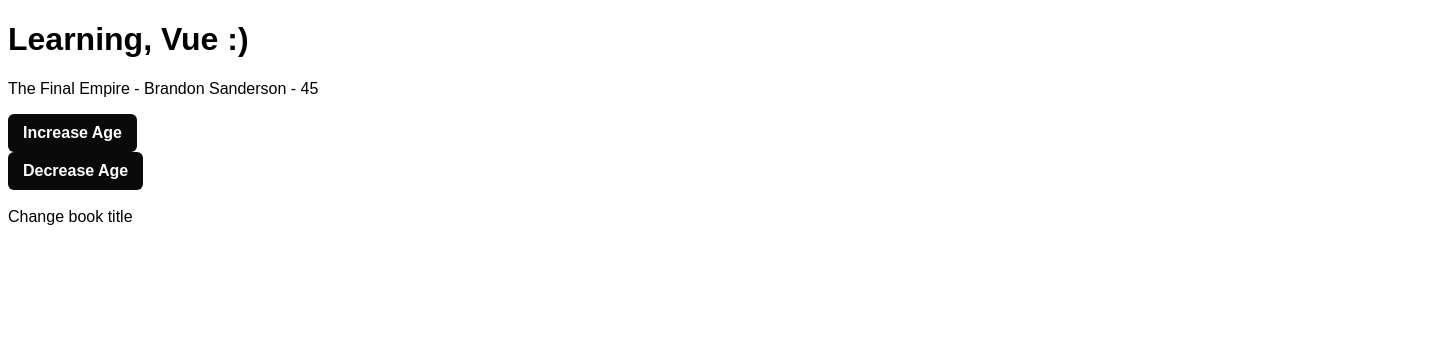
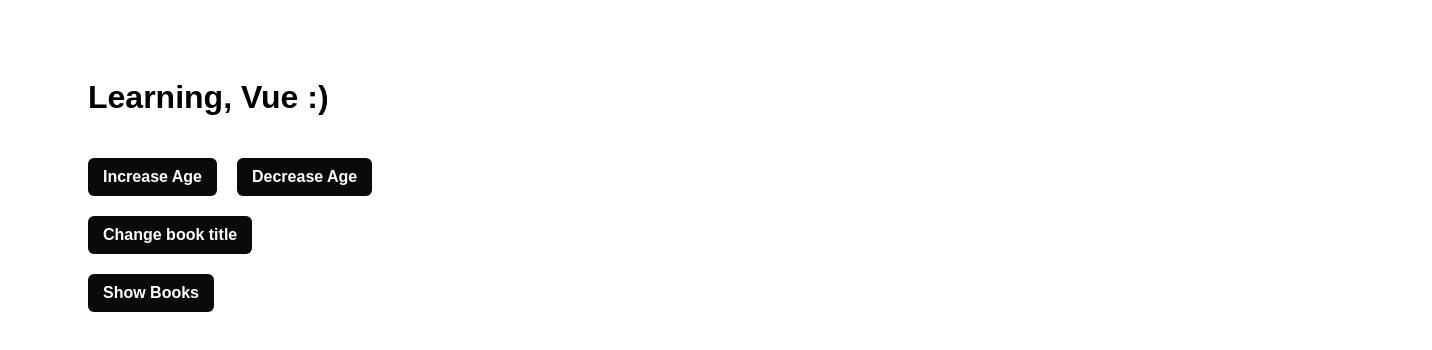
Before and after one commit to JoDieHard/vueTraining, a plain HTML site: page index.html in a window 1280 px wide. Shown: the whole page, 1432 px wide, since content can reach past the window. Drawn offline with nearby package versions, Linux system fonts and the light colour scheme.

Commit message:
Completed Episode #2

```diff
--- a/app.css
+++ b/app.css
@@ -3,7 +3,43 @@
     font-family: Arial, Helvetica, sans-serif;
 }
 
-button {
+#app {
+    width: 100%;
+    padding: 50px 0 100px;
+}
+
+#MainContent {
+    display: flex;
+    align-items: flex-start;
+    justify-content: flex-start;
+    flex-flow: column nowrap;
+    gap: 20px;
+}
+
+.page-width {
+    width: 100%;
+    max-width: 1400px;
+    margin: 0 auto;
+
+
+    padding: 0 5rem;
+
+    @media screen and ( max-width: 900px ) {
+        padding: 0 1.5rem;
+    }
+}
+
+.button-wrap {
+    display: flex;
+    align-items: flex-start;
+    justify-content: flex-start;
+    flex-flow: row wrap;
+    gap: 20px;
+}
+
+button, .button {
+    width: fit-content;
+    cursor: pointer;
     appearance: none;
     padding: 10px 15px;
     border-radius: 6px;
--- a/app.js
+++ b/app.js
@@ -6,6 +6,8 @@ const app = Vue.createApp({
 
     data() {
         return {
+            showBooks: false,
+            showBooksLabel: 'Show Books',
             title: `The Final Empire`,
             author: 'Brandon Sanderson',
             age: 45
@@ -18,6 +20,13 @@ const app = Vue.createApp({
             console.log('You clicked me');
             this.title = title
 
+        },
+
+        toggleShowBooks() {
+            this.showBooks = !this.showBooks
+
+            if ( this.showBooks ) this.showBooksLabel = 'Hide Books'
+            else this.showBooksLabel = 'Show Books'
         }
     }
 
--- a/index.html
+++ b/index.html
@@ -8,16 +8,29 @@
     <link rel="stylesheet" href="app.css">
 </head>
 <body>
-    <h1>Learning, Vue :)</h1>
 
     <div id="app">
-        <p>{{ title }} - {{ author }} - {{ age }}</p>
+        <div id="MainContent" class=" page-width" >
 
-        <button v-on:click="age++">Increase Age</button>
-        <button v-on:click="age--">Decrease Age</button>
-        <br>
+            <h1>Learning, Vue :)</h1>
 
-        <div @click="changeTitle('Oath Bringer')">Change book title</div>
+            <!-- v-if -->
+            <p v-if="showBooks">{{ title }} - {{ author }} - {{ age }}</p>
+
+            <!-- v-on:click="do stuff" -->
+            <div class="button-wrap">
+                <button v-on:click="age++">Increase Age</button>
+                <button v-on:click="age--">Decrease Age</button>
+            </div>
+
+            <!-- @click -->
+            <div class="button" @click="changeTitle('Oath Bringer')">Change book title</div>
+            <div class="button" @click="toggleShowBooks">{{ showBooksLabel }}</div>
+
+            <!-- v-show -->
+            <div v-show="showBooks">Content Shown/Hidden using v-show</div>
+
+        </div>
     </div>
 
     <script src="app.js"></script>
```
